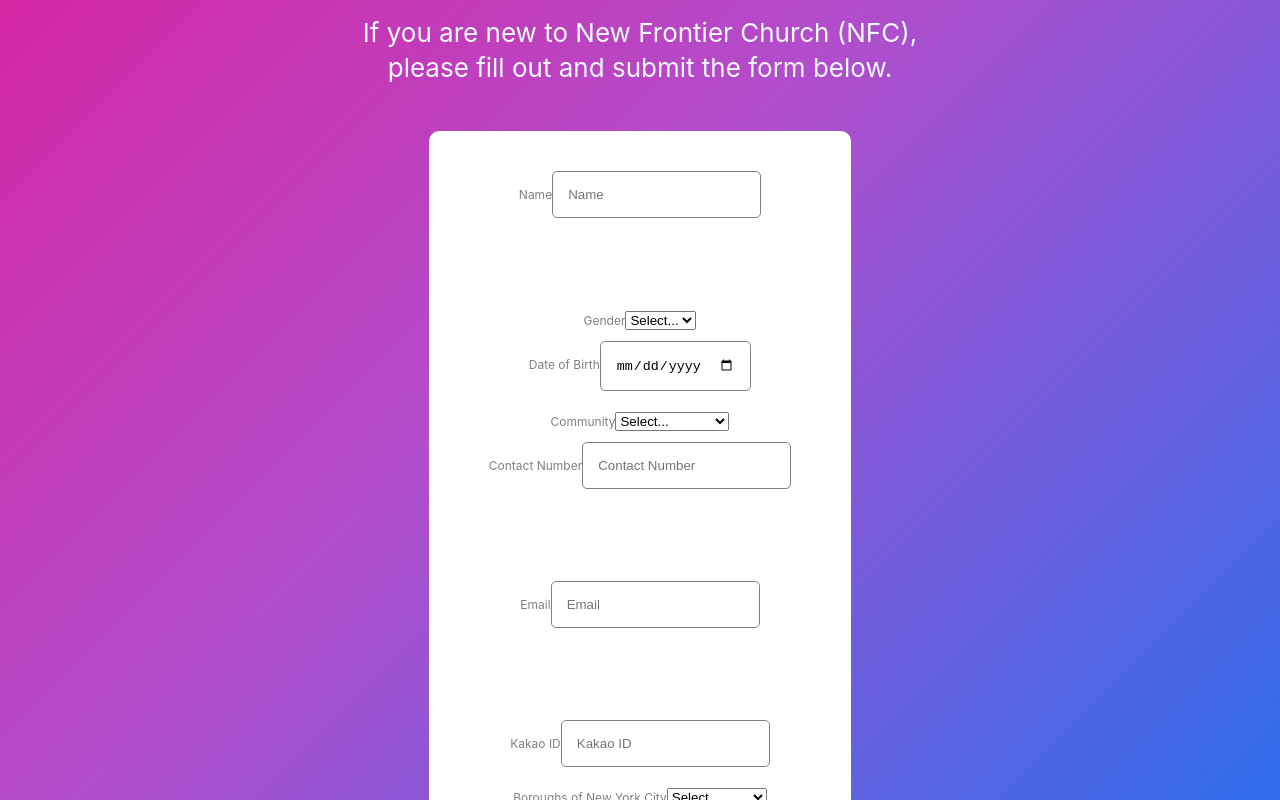
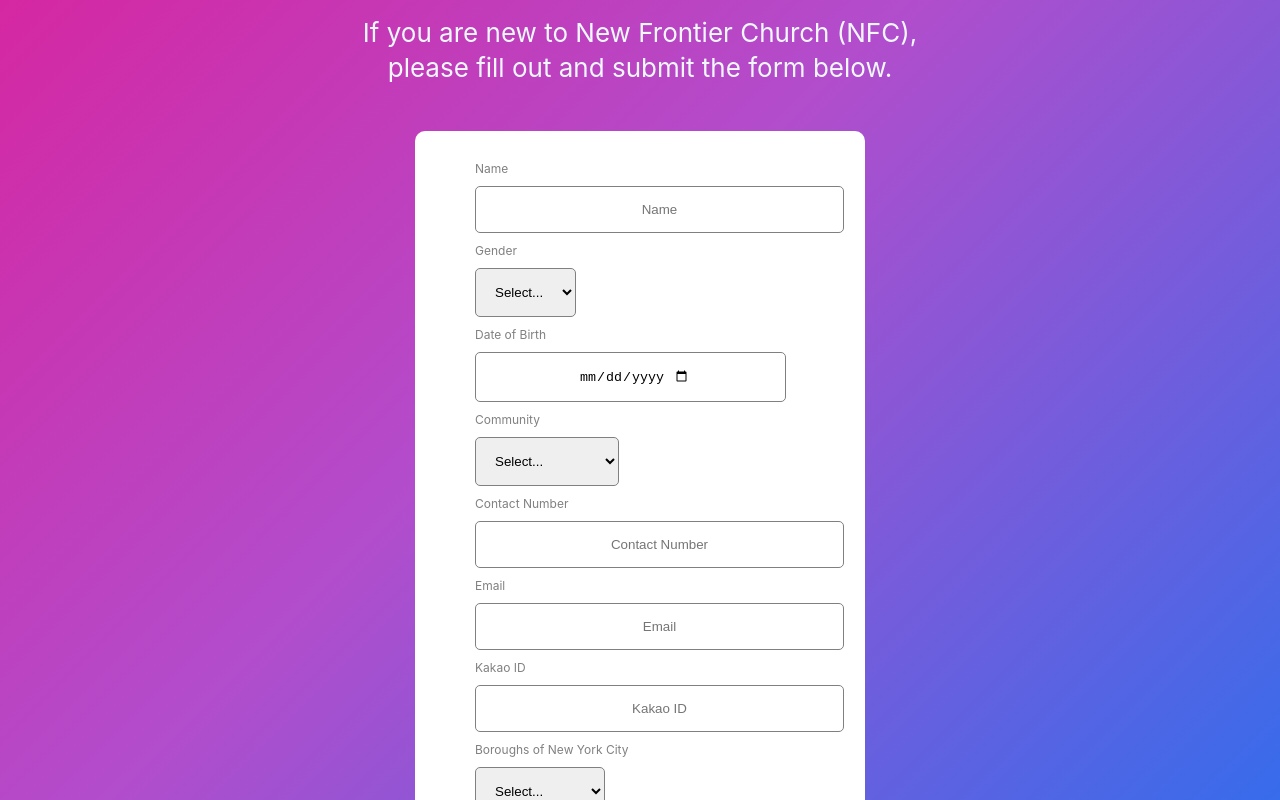
Before and after one commit to choiscafe/NFC_Newcomers, a React (Create React App) app: page / in a window 1280 px wide. Shown: the part 500-1300 px from the top of the page. Built offline with nearby package versions, Linux system fonts and the light colour scheme.

Commit message:
form organized

```diff
--- a/src/App.css
+++ b/src/App.css
@@ -19,9 +19,9 @@
   display: flex;
   flex-direction: column;
   align-items: center;
-  justify-content: center;
+  /* justify-content: center; */
   font-size: calc(10px + 2vmin);
-  color: white;
+  color: aliceblue;
 }
 
 .App-header h1 {
@@ -42,11 +42,22 @@
   color: aliceblue
 }
 
+.error {
+  padding-bottom: 20px;
+  line-height: 35px;
+  color: red
+}
+
 :root {
   --ti-cursor-margin-left: 6em;
   --ti-cursor-color: #1e72f1
 }
 
+.formInput>form {
+  background-color: white;
+  padding: 30px 60px;
+  border-radius: 10px;
+}
 
 button {
   width: 100%;
@@ -62,9 +73,3 @@
   margin-top: 15px;
   margin-bottom: 30px;
 }
-
-form {
-  background-color: white;
-  padding: 30px 60px;
-  border-radius: 10px;
-}
--- a/src/App.jsx
+++ b/src/App.jsx
@@ -1,7 +1,7 @@
 import './App.css';
 import TypeIt from 'typeit-react';
 import FormInput from './components/FormInput';
-import { useState } from "react"
+// import { useState } from "react"
 
 function App() {
 
--- a/src/components/FormInput.jsx
+++ b/src/components/FormInput.jsx
@@ -30,11 +30,11 @@
   };
 
   useEffect(() => {
-    console.log(formErrors);
+    // console.log(formErrors);
     if (Object.keys(formErrors).length === 0 && isSubmit) {
-      console.log(formValues);
+      // console.log(formValues);
     }
-  }, [formErrors]);
+  }, [isSubmit, formErrors]);
 
   const validate = (values) => {
     const errors = {};
@@ -83,7 +83,7 @@
     //   )
     // }
 
-    <div className="container">
+    <div className="formInput">
       {Object.keys(formErrors).length === 0 && isSubmit ? (
         <div className="ui message success">Thank you for submitting</div>
       ) : (
@@ -92,8 +92,8 @@
 
       <form onSubmit={handleSubmit}>
         {/* <h1>Login Form</h1> */}
-        <div className="ui divider"></div>
-        <div className="ui form">
+        <div className="ui-divider"></div>
+        <div className="ui-form">
 
           <div className="field">
             <label>Name</label>
@@ -105,7 +105,7 @@
               onChange={handleChange}
             />
           </div>
-          <p>{formErrors.name}</p>
+          <span className="error">{formErrors.name}</span>
 
           <div className="field">
             <label>Gender</label>
@@ -155,7 +155,7 @@
               onChange={handleChange}
             />
           </div>
-          <p>{formErrors.contactNumber}</p>
+          <span className='error'>{formErrors.contactNumber}</span>
 
           <div className="field">
             <label>Email</label>
@@ -167,7 +167,7 @@
               onChange={handleChange}
             />
           </div>
-          <p>{formErrors.email}</p>
+          <span className='error'>{formErrors.email}</span>
 
           <div className="field">
             <label>Kakao ID</label>
--- a/src/components/formInput.css
+++ b/src/components/formInput.css
@@ -1,27 +1,34 @@
 .formInput {
   display: flex;
   flex-direction: column;
-  width: 280px;
+  width: 450px;
 }
 
 input {
-  padding: 15px;
+  display: block;
+  /* padding-left: 0; */
+  text-align: center;
+  padding: 15px 95px;
   margin: 10px 0px;
   border-radius: 5px;
   border: 1px solid gray;
 }
 
-label {
+select {
+  display: block;
+  text-align: left;
+  padding: 15px 15px;
+  margin: 10px 0px;
+  border-radius: 5px;
+  border: 1px solid gray;
+}
+
+
+.field label {
+  display: block;
   text-align: left;
   font-size: 12px;
   color: gray;
-}
-
-.error {
-  font-size: 12px;
-  padding: 3px;
-  color: red;
-  display: none;
 }
 
 input:invalid[focused="true"] {
```
